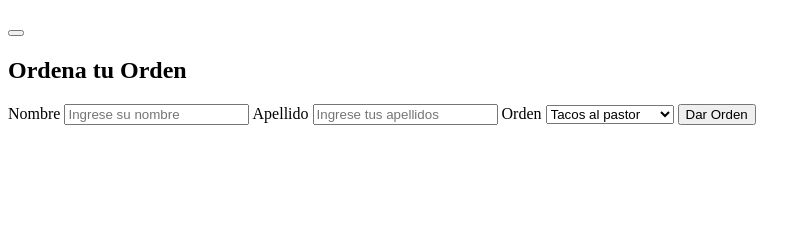
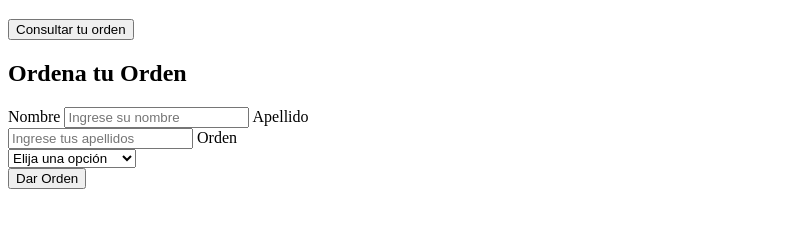
Before and after one commit to PalomoRodriguezHectorLenin/Crud_Tacos, a website: page public/index.html in a window 1280 px wide. Shown: the part 61-288 px from the top of the page, without its empty margins (0-811 px from the left). Drawn offline with Linux system fonts and the light colour scheme.

Commit message:
MysqlYCambios

```diff
--- a/app.js
+++ b/app.js
@@ -9,6 +9,12 @@ app.get("/", (req, res)=>{
 
 })
 
+app.get("/", (req, res)=>{
+
+    res.sendFile(path.join(__dirname + "/public/consultarorden.html"))
+
+})
+
 app.listen(3000,()=>{
     console.log("Server corriendo en el puerto ", 3000);
 });
--- a/package.json
+++ b/package.json
@@ -17,7 +17,8 @@
   },
   "homepage": "https://github.com/PalomoRodriguezHectorLenin/Crud_Tacos#readme",
   "dependencies": {
-    "express": "^4.18.2"
+    "express": "^4.18.2",
+    "mysql": "^2.18.1"
   },
   "devDependencies": {
     "nodemon": "^2.0.20"
--- a/public/index.html
+++ b/public/index.html
@@ -11,7 +11,7 @@
         <h1>Bienvenido a "LosTaquitos"</h1>
     </div>
     <div>
-        <button></button>
+        <button onclick='window.location="../public/consultarorden.html"'>Consultar tu orden</button>
     </div>
     <div>
         <h2>Ordena tu Orden</h2>
@@ -19,14 +19,18 @@
             <label>Nombre</label>
             <input type="text" placeholder="Ingrese su nombre" name="Nombre" id="nombre" required>
             <label>Apellido</label>
+            <br>
             <input type="text" placeholder="Ingrese tus apellidos" name="Apellido" id="apellido" required>
             <label>Orden</label>
+            <br>
             <select>
+                <option>Elija una opción</option>
                 <option>Tacos al pastor</option>
                 <option>Tacos de canasta</option>
                 <option>Tacos de suadero</option>
                 <option>Tacos de carnitas</option>
             </select>
+            <br>
             <input type="submit" value="Dar Orden">
         </form>
     </div>
```
Also changed, not shown: 1 other file.
